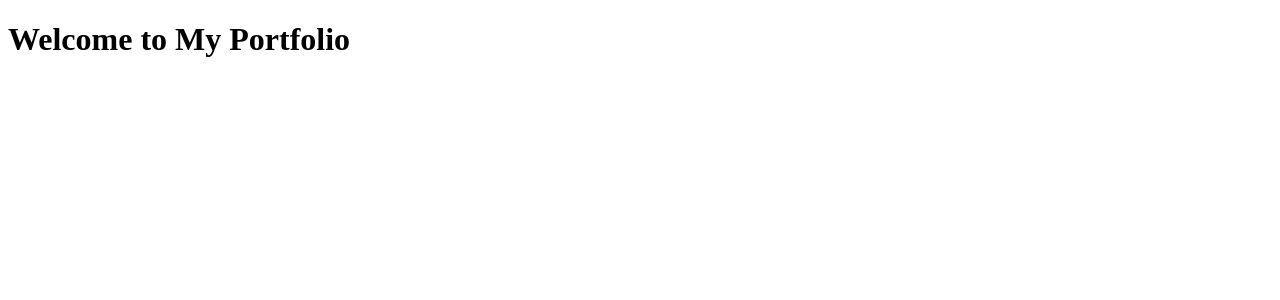
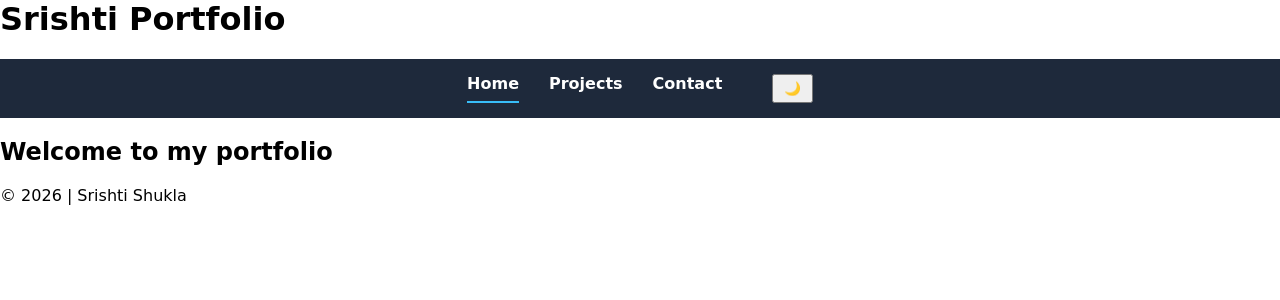
Before and after one commit to sris-14/Portfolio, a Flask app: page / in a window 1280 px wide. Shown: the top 300 px of the page. Run offline with Flask 3, Linux system fonts and the light colour scheme.

Commit message:
Added Feature: Basic UI

```diff
--- a/app.py
+++ b/app.py
@@ -1,4 +1,4 @@
-from flask import Flask, render_template_string, render_template
+from flask import Flask, render_template, url_for
 import requests
 
 app = Flask(__name__)
@@ -6,21 +6,19 @@ app = Flask(__name__)
 @app.route('/')
 def home():
     # header | side bar | description| styling | projects - category | live link | updates - currently | contact me
-    return render_template('index.html')
+    return render_template('index.html', active='home')
 
 @app.route('/projects')
 def projects():
-    return render_template('projects.html')
+    return render_template('projects.html', active='projects')
 
 @app.route('/contact')
 def contact():
-    return render_template("contact.html")
+    return render_template("contact.html", active='contact')
 
 @app.route('/footer')
 def footer():
-    return render_template_string("""
-                                 <footer>Contact me: <a href="mailto:
-        <p>&copy; 2024 Your Name. All rights reserved.</p>""")
+    return render_template('footer.html')
 
 if __name__ == '__main__':
     app.run(debug=True)
--- a/static/style.css
+++ b/static/style.css
@@ -0,0 +1,45 @@
+/* Navbar */
+nav{
+    display:flex;
+    justify-content:center;
+    gap:30px;
+    padding:15px;
+    background: #1e293b;
+}
+
+nav a {
+    text-decoration: none;
+    color: white;
+    font-weight: bold;
+}
+
+nav a:hover {
+    color: #38bdf8;
+}
+
+.active {
+    border-bottom: 2px solid #38bdf8;
+}
+
+/* Default light mode */
+body{
+    margin: 0;
+    /* font-family: Arial, sans-serif */
+    /* 'Courier New', Courier, monospace; */
+    font-family:cursive;
+    background: white;
+    color: black;
+    transition: background 0.3s ease, color 0.3s ease;
+}
+/* Dark mode */
+body.dark-mode {
+    background: #0f172a;
+    color:white;
+}
+
+
+#theme-toggle {
+    margin-left: 20px;
+    padding: 5px 10px;
+    cursor: pointer;
+}
--- /dev/null
+++ b/templates/base.html
@@ -0,0 +1,49 @@
+<!DOCTYPE html>
+<html lang="en">
+<head>
+    <meta charset="UTF-8">
+    <meta name="viewport" content="width=device-width, initial-scale=1.0">
+    <title>{% block title %}{% endblock %}</title>
+    <link rel="stylesheet" href="{{url_for('static', filename = 'style.css')}}">
+</head>
+<body>
+    <header>
+        <h1>Srishti Portfolio</h1>
+    </header>
+
+    {# dark mode toggle, nav bar, github link #}
+    <nav>
+       <a href="/" class="{% if active=='home' %}active{% endif %}">Home</a>
+       <a href="/projects" class="{% if active=='projects' %}active{% endif %}">Projects</a>
+       <a href="/contact" class="{% if active=='contact' %}active{% endif %}">Contact</a>
+
+       <button id="theme-toggle">🌙</button>
+    </nav>
+
+    <main>
+        {%block content%}
+        {%endblock%}
+    </main>
+
+
+    <footer>
+      <p>© 2026 | Srishti Shukla</p>
+    </footer>
+
+
+    <script>
+        const toggleBtn = document.getElementById("theme-toggle");
+        const body = document.body;
+
+        toggleBtn.addEventListener("click", () => {
+            body.classList.toggle("dark-mode");
+
+            if(body.classList.contains("dark-mode")){
+                toggleBtn.textContent = "☀️";
+            } else {
+                toggleBtn.textContent = "🌙";
+            }
+        });
+    </script>
+</body>
+</html>
--- a/templates/index.html
+++ b/templates/index.html
@@ -1,13 +1,10 @@
-<!DOCTYPE html>
-<html lang="en">
-<head>
-    <meta charset="UTF-8">
-    <meta name="viewport" content="width=device-width, initial-scale=1.0">
-    <title>Home</title>
-    <link rel="stylesheet" href="static/style.css">
-</head>
-<body>
-    <h1>Welcome to My Portfolio</h1>
 
-</body>
-</html>
+</HTML>
+{% extends "base.html" %}
+{% block title %}
+Home Page
+{% endblock %}
+
+{% block content %}
+<h2>Welcome to my portfolio</h2>
+{% endblock %}
```
Also changed, not shown: templates/contact.html (+2 -12 lines), templates/projects.html (+2 -12 lines).
